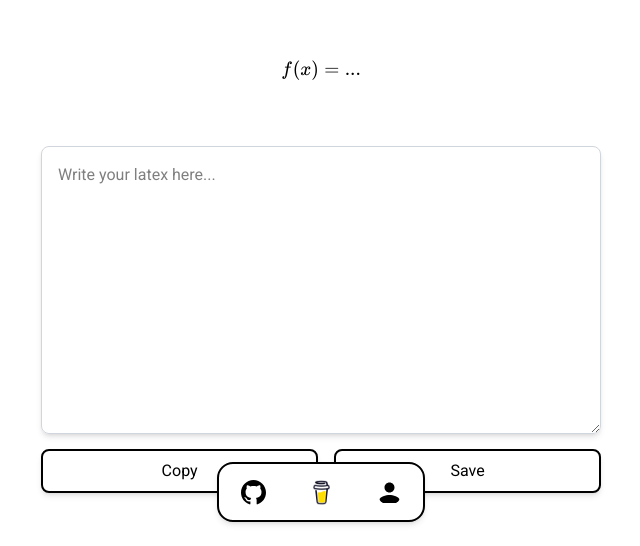
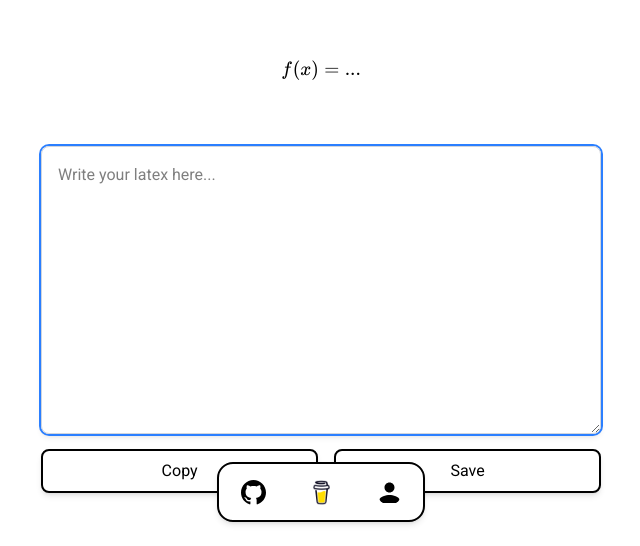
Before and after one commit to nikolaiborbe/latex-renderer, a SvelteKit app: page / in a window 1280 px wide. Shown: the part 254-800 px from the top of the page, without its empty margins (319-959 px from the left). Built offline with nearby package versions, Linux system fonts and the light colour scheme.

Commit message:
automatically select inputbox

```diff
--- a/src/routes/+page.svelte
+++ b/src/routes/+page.svelte
@@ -3,10 +3,12 @@
 	import Latex from '../components/Latex.svelte';
 	import CheatSheet from '../components/CheatSheet.svelte';
 	import domtoimage from 'dom-to-image';
+	import { onMount } from 'svelte';
 
 	let math = '';
 	let formulaContainer: HTMLElement;
 	let copyButtonText = 'Copy';
+	let inputBox: HTMLTextAreaElement;
 
 	// Controls whether the save options dropdown is shown
 	let showSaveOptions = false;
@@ -69,6 +71,10 @@
 			copyButtonText = 'Copy';
 		}, 2000);
 	}
+
+	onMount(() => {
+		inputBox.focus();
+	});
 </script>
 
 <!-- Global listener for clicks -->
@@ -91,6 +97,7 @@
 			class="h-72 w-90 md:w-[35rem] rounded-lg border border-gray-300 p-4 shadow-md focus:ring-2 focus:ring-blue-500 focus:outline-none"
 			placeholder="Write your latex here..."
 			bind:value={math}
+			bind:this={inputBox}
 		></textarea>
 		<div class="flex justify-between gap-4 pt-2">
 			<button
```
